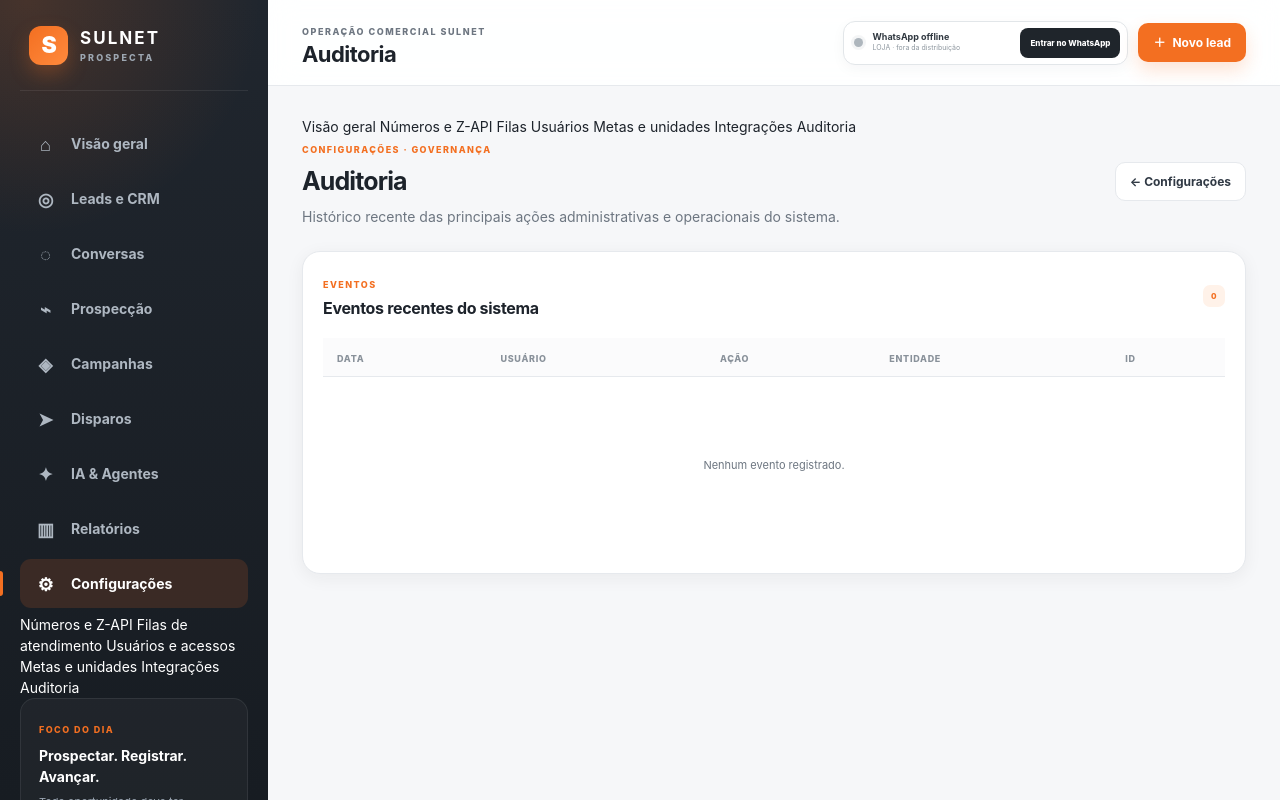
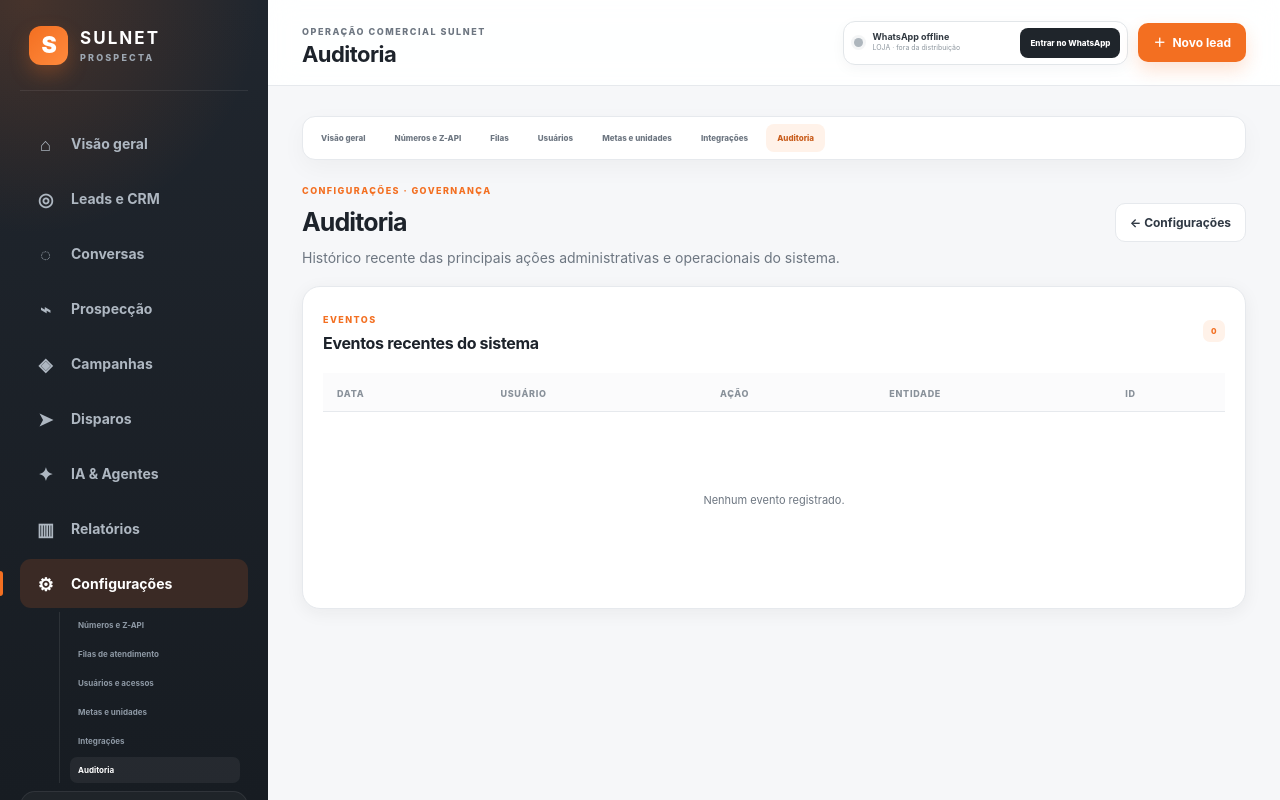
Before and after one commit to rafaelsantos-coder/Sistema-Prospeccao, a FastAPI app: page /settings/audit in a window 1280 px wide. Run offline with FastAPI, Linux system fonts and the light colour scheme; the visitor is signed in with stand-in values (Sample User, id 1).

Commit message:
Style settings hub and subnavigation

```diff
--- a/app/static/css/app.css
+++ b/app/static/css/app.css
@@ -1402,6 +1402,133 @@ button, a { -webkit-tap-highlight-color: transparent; }
 }
 
 
+
+/* Settings navigation hub */
+.nav-submenu {
+  display: grid;
+  gap: 3px;
+  margin: -2px 8px 8px 39px;
+  padding-left: 10px;
+  border-left: 1px solid rgba(255,255,255,.09);
+}
+.nav-submenu a {
+  padding: 7px 8px;
+  border-radius: 7px;
+  color: #8e99a5;
+  font-size: 8px;
+  font-weight: 750;
+  text-decoration: none;
+}
+.nav-submenu a:hover,
+.nav-submenu a.active {
+  color: #fff;
+  background: rgba(255,255,255,.06);
+}
+.settings-section-nav {
+  display: flex;
+  gap: 7px;
+  overflow-x: auto;
+  margin-bottom: 18px;
+  padding: 7px;
+  border: 1px solid var(--line);
+  border-radius: 13px;
+  background: #fff;
+  box-shadow: 0 8px 24px rgba(22,28,34,.04);
+}
+.settings-section-nav a {
+  flex: 0 0 auto;
+  padding: 8px 11px;
+  border-radius: 8px;
+  color: var(--muted);
+  font-size: 8px;
+  font-weight: 850;
+  text-decoration: none;
+}
+.settings-section-nav a:hover {
+  color: var(--ink);
+  background: var(--surface-2);
+}
+.settings-section-nav a.active {
+  color: #c95d1c;
+  background: var(--orange-soft);
+}
+.settings-section-lead {
+  margin-bottom: 18px;
+}
+.settings-hub-grid {
+  display: grid;
+  grid-template-columns: repeat(2,minmax(0,1fr));
+  gap: 16px;
+}
+.settings-hub-card {
+  min-width: 0;
+  display: grid;
+  grid-template-columns: 48px minmax(0,1fr);
+  gap: 15px;
+  padding: 20px;
+  border: 1px solid var(--line);
+  border-radius: var(--radius);
+  background: #fff;
+  color: inherit;
+  text-decoration: none;
+  box-shadow: var(--shadow);
+  transition: transform .16s ease, border-color .16s ease, box-shadow .16s ease;
+}
+.settings-hub-card:hover {
+  transform: translateY(-2px);
+  border-color: rgba(243,111,33,.32);
+  box-shadow: 0 18px 38px rgba(22,28,34,.09);
+}
+.settings-hub-icon {
+  width: 48px;
+  height: 48px;
+  display: grid;
+  place-items: center;
+  border-radius: 14px;
+  background: var(--orange-soft);
+  color: var(--orange);
+  font-size: 16px;
+  font-weight: 950;
+}
+.settings-hub-card h3 {
+  margin: 4px 0 5px;
+  color: var(--ink);
+  font-size: 15px;
+}
+.settings-hub-card p {
+  margin: 0;
+  color: var(--muted);
+  font-size: 9px;
+  line-height: 1.55;
+}
+.settings-hub-meta {
+  grid-column: 2;
+  display: flex;
+  align-items: center;
+  gap: 6px;
+  min-height: 22px;
+  color: var(--muted);
+  font-size: 8px;
+}
+.settings-hub-meta strong {
+  color: var(--ink);
+  font-size: 13px;
+}
+.settings-hub-meta b {
+  margin-left: auto;
+  color: var(--orange);
+  font-size: 16px;
+}
+.settings-action-row {
+  display: flex;
+  gap: 8px;
+  align-items: center;
+}
+@media (max-width: 900px) {
+  .settings-hub-grid { grid-template-columns: 1fr; }
+  .settings-section-nav { margin-left: -2px; margin-right: -2px; }
+}
+
 /* CRM lead transfer */
 .lead-row-actions {
   display: flex;
```
